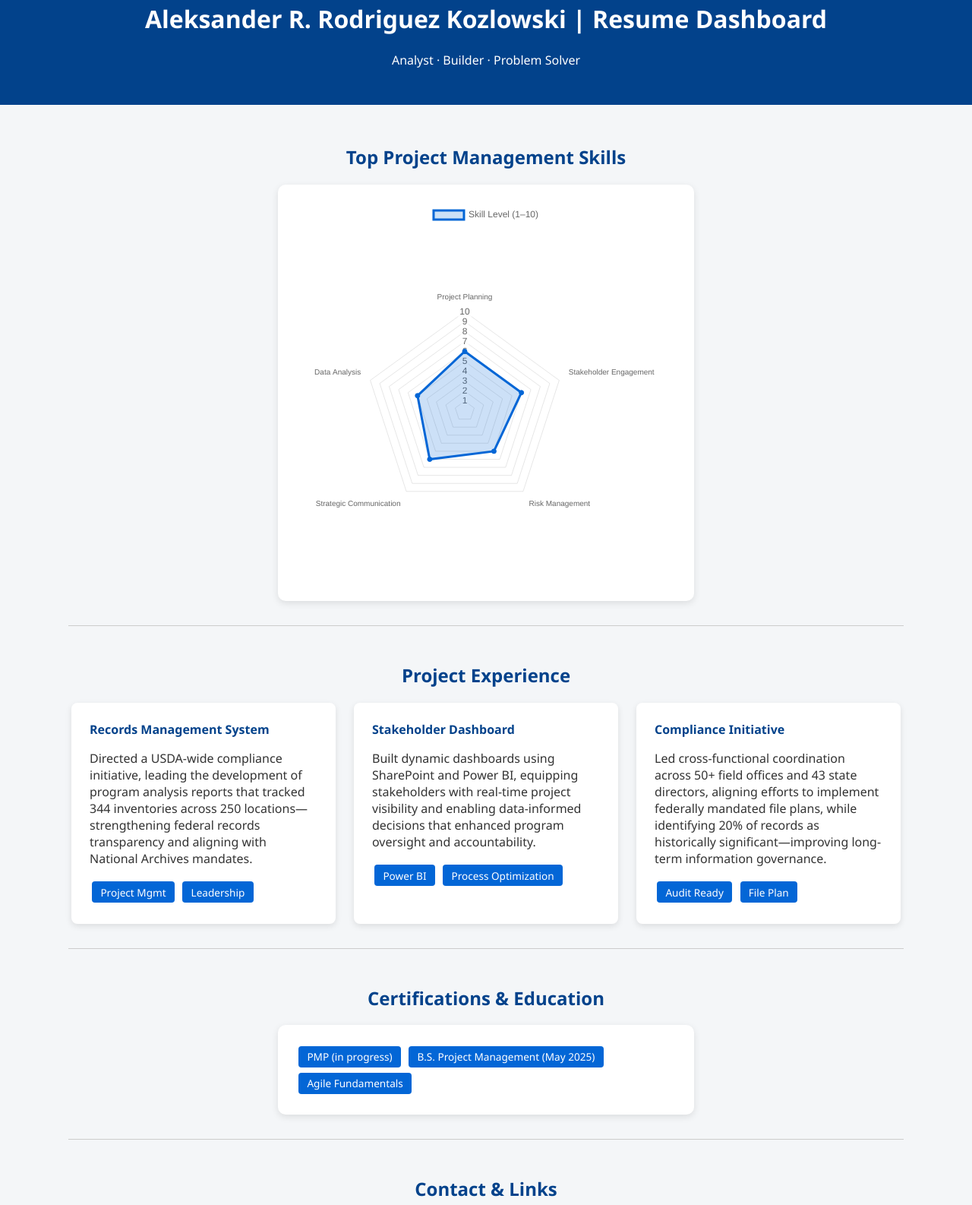
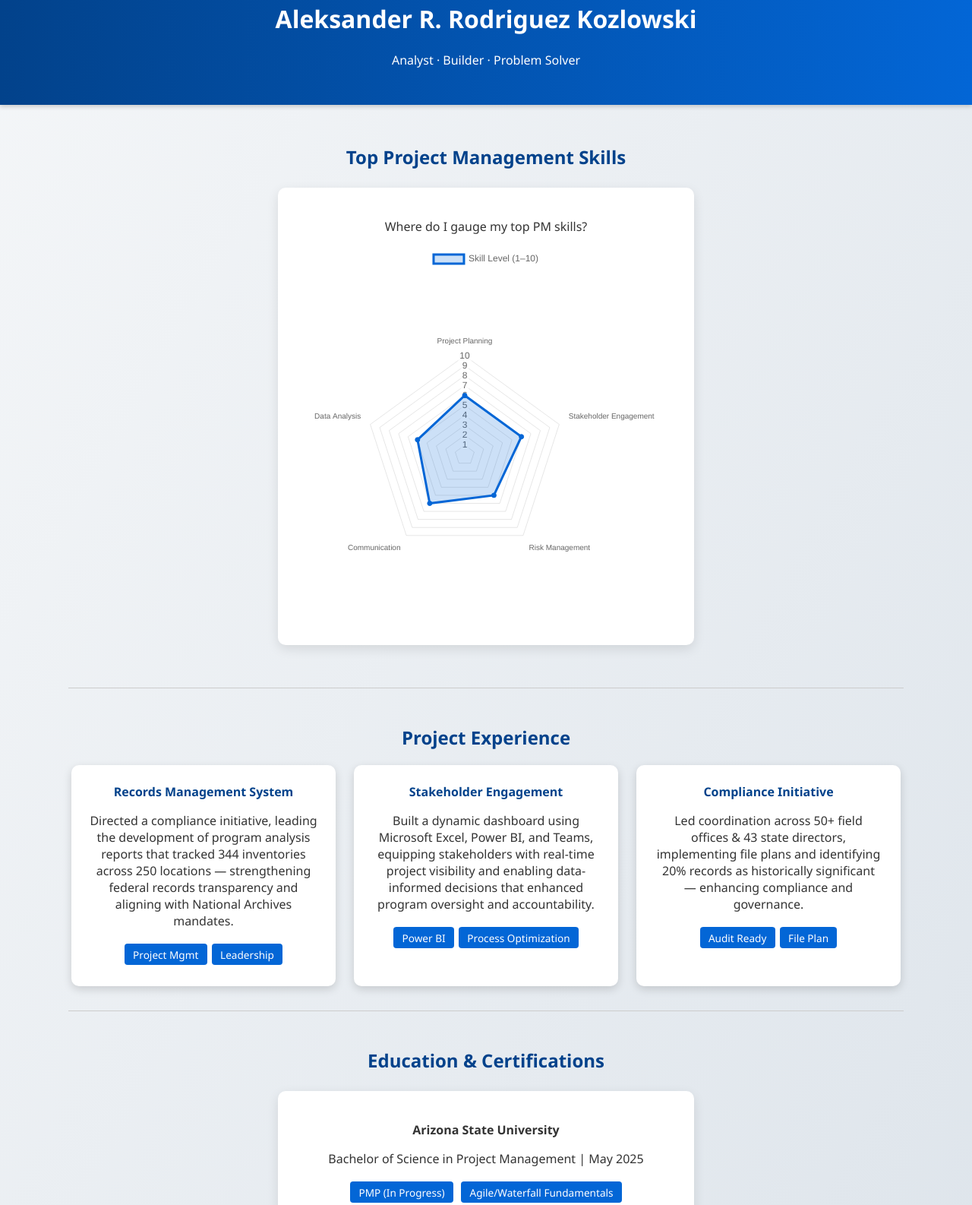
Before and after one commit to alekrodriguezresume/Resume, a plain HTML site: page index.html in a window 1280 px wide. Shown: the part 50-1636 px from the top of the page at 76% size. Drawn offline with nearby package versions, Linux system fonts and the light colour scheme.

Commit message:
Update index.html

```diff
--- a/index.html
+++ b/index.html
@@ -3,20 +3,22 @@
 <head>
   <meta charset="UTF-8" />
   <meta name="viewport" content="width=device-width, initial-scale=1.0"/>
-  <title>Aleksander R. Rodriguez Kozlowski | Dashboard</title>
+  <title>Aleksander R. Rodriguez Kozlowski | Resume Dashboard</title>
   <script src="https://cdn.jsdelivr.net/npm/chart.js"></script>
   <style>
     body {
       margin: 0;
       font-family: 'Segoe UI', sans-serif;
-      background-color: #f4f6f8;
+      background: linear-gradient(to bottom right, #f4f6f8, #dce3ea);
       color: #333;
+      text-align: center;
     }
     header {
-      background-color: #02428b;
+      background: linear-gradient(to right, #02428b, #0366d6);
       color: white;
       padding: 2rem;
       text-align: center;
+      box-shadow: 0 2px 6px rgba(0, 0, 0, 0.2);
     }
     main {
       max-width: 1100px;
@@ -29,18 +31,19 @@
       padding-bottom: 2rem;
     }
     h2 {
-      text-align: center;
       color: #02428b;
     }
     .chart-wrapper {
       background: white;
       padding: 1.5rem;
       border-radius: 10px;
-      box-shadow: 0 3px 10px rgba(0,0,0,0.1);
-      margin-top: 1rem;
+      box-shadow: 0 5px 15px rgba(0,0,0,0.1);
+      margin: 1.5rem auto;
       max-width: 500px;
-      margin-left: auto;
-      margin-right: auto;
+      transition: transform 0.3s ease;
+    }
+    .chart-wrapper:hover {
+      transform: scale(1.02);
     }
     .experience-grid {
       display: flex;
@@ -51,9 +54,13 @@
     .exp-card {
       background: white;
       padding: 1.5rem;
-      border-radius: 8px;
+      border-radius: 10px;
       width: 300px;
-      box-shadow: 0 3px 8px rgba(0,0,0,0.1);
+      box-shadow: 0 4px 12px rgba(0,0,0,0.15);
+      transition: transform 0.3s ease;
+    }
+    .exp-card:hover {
+      transform: translateY(-5px);
     }
     .exp-card h4 {
       margin: 0 0 0.5rem;
@@ -74,19 +81,22 @@
       background: #eaeaea;
       font-size: 0.9rem;
     }
+    a {
+      color: #0366d6;
+      text-decoration: none;
+    }
+    a:hover {
+      text-decoration: underline;
+    }
     @media (max-width: 600px) {
-      .chart-wrapper {
-        padding: 1rem;
-      }
-      .exp-card {
-        width: 100%;
-      }
+      .chart-wrapper { padding: 1rem; }
+      .exp-card { width: 100%; }
     }
   </style>
 </head>
 <body>
   <header>
-    <h1>Aleksander R. Rodriguez Kozlowski | Resume Dashboard</h1>
+    <h1>Aleksander R. Rodriguez Kozlowski</h1>
     <p>Analyst · Builder · Problem Solver</p>
   </header>
 
@@ -94,6 +104,7 @@
     <section>
       <h2>Top Project Management Skills</h2>
       <div class="chart-wrapper">
+        <p>Where do I gauge my top PM skills?</p>
         <canvas id="skillsChart" height="250"></canvas>
       </div>
     </section>
@@ -101,87 +112,46 @@
     <section>
       <h2>Project Experience</h2>
       <div class="experience-grid">
-        <div class="exp-card">
-          <h4>Records Management System</h4>
-          <p>Directed a USDA-wide compliance initiative, leading the development of program analysis reports that tracked 344 inventories across 250 locations—strengthening federal records transparency and aligning with National Archives mandates.</p>
-          <span class="badge">Project Mgmt</span>
-          <span class="badge">Leadership</span>
-        </div>
-        <div class="exp-card">
-          <h4>Stakeholder Dashboard</h4>
-          <p>Built dynamic dashboards using SharePoint and Power BI, equipping stakeholders with real-time project visibility and enabling data-informed decisions that enhanced program oversight and accountability.</p>
-          <span class="badge">Power BI</span>
-          <span class="badge">Process Optimization</span>
-        </div>
-        <div class="exp-card">
-          <h4>Compliance Initiative</h4>
-          <p>Led cross-functional coordination across 50+ field offices and 43 state directors, aligning efforts to implement federally mandated file plans, while identifying 20% of records as historically significant—improving long-term information governance.</p>
-          <span class="badge">Audit Ready</span>
-          <span class="badge">File Plan</span>
-        </div>
+        <div class="exp-card"><h4>Records Management System</h4><p>Directed a compliance initiative, leading the development of program analysis reports that tracked 344 inventories across 250 locations — strengthening federal records transparency and aligning with National Archives mandates.</p><span class="badge">Project Mgmt</span><span class="badge">Leadership</span></div>
+        <div class="exp-card"><h4>Stakeholder Engagement</h4><p>Built a dynamic dashboard using Microsoft Excel, Power BI, and Teams, equipping stakeholders with real-time project visibility and enabling data-informed decisions that enhanced program oversight and accountability.</p><span class="badge">Power BI</span><span class="badge">Process Optimization</span></div>
+        <div class="exp-card"><h4>Compliance Initiative</h4><p>Led coordination across 50+ field offices & 43 state directors, implementing file plans and identifying 20% records as historically significant — enhancing compliance and governance.</p><span class="badge">Audit Ready</span><span class="badge">File Plan</span></div>
       </div>
     </section>
 
     <section>
-      <h2>Certifications & Education</h2>
+      <h2>Education & Certifications</h2>
       <div class="chart-wrapper">
-        <p class="badge">PMP (in progress)</p>
-        <p class="badge">B.S. Project Management (May 2025)</p>
-        <p class="badge">Agile Fundamentals</p>
+        <p><strong>Arizona State University</strong></p>
+        <p>Bachelor of Science in Project Management | May 2025</p>
+        <p class="badge">PMP (In Progress)</p>
+        <p class="badge">Agile/Waterfall Fundamentals</p>
       </div>
     </section>
 
     <section>
       <h2>Contact & Links</h2>
-      <div class="chart-wrapper" style="text-align: center;">
+      <div class="chart-wrapper">
         <p><a href="mailto:alekrodriguezresume@gmail.com">alekrodriguezresume@gmail.com</a></p>
-        <p><a href="https://linkedin.com/in/alekrodriguez" target="_blank">LinkedIn Profile</a></p>
+        <p><a href="https://www.linkedin.com/in/alekrodriguez" target="_blank">LinkedIn Profile</a></p>
         <p>Palm Bay, FL</p>
       </div>
     </section>
   </main>
 
-  <footer>
-    &copy; 2025 Aleksander R. Rodriguez Kozlowski
-  </footer>
+  <footer>&copy; 2025 Aleksander R. Rodriguez Kozlowski</footer>
 
   <script>
-    const ctx = document.getElementById('skillsChart').getContext('2d');
-    new Chart(ctx, {
+    new Chart(document.getElementById('skillsChart').getContext('2d'), {
       type: 'radar',
       data: {
-        labels: ['Project Planning', 'Stakeholder Engagement', 'Risk Management', 'Strategic Communication', 'Data Analysis'],
-        datasets: [{
-          label: 'Skill Level (1–10)',
-          data: [6, 6, 5, 6, 5],
-          fill: true,
-          backgroundColor: 'rgba(3, 102, 214, 0.2)',
-          borderColor: 'rgba(3, 102, 214, 1)',
-          pointBackgroundColor: 'rgba(3, 102, 214, 1)'
-        }]
+        labels: ['Project Planning', 'Stakeholder Engagement', 'Risk Management', 'Communication', 'Data Analysis'],
+        datasets: [{ label: 'Skill Level (1–10)', data: [6, 6, 5, 6, 5], fill:true, backgroundColor:'rgba(3,102,214,0.2)', borderColor:'rgba(3,102,214,1)', pointBackgroundColor:'rgba(3,102,214,1)' }]
       },
       options: {
         responsive: true,
-        animation: {
-          duration: 1500,
-          easing: 'easeOutBounce'
-        },
-        scales: {
-          r: {
-            angleLines: { display: false },
-            suggestedMin: 0,
-            suggestedMax: 10
-          }
-        },
-        plugins: {
-          tooltip: {
-            callbacks: {
-              label: function(context) {
-                return `${context.label}: Skill Level ${context.raw}/10`;
-              }
-            }
-          }
-        }
+        animation: { duration:1500, easing:'easeOutBounce' },
+        scales: { r: { angleLines:{display:false}, suggestedMin:0, suggestedMax:10 } },
+        plugins: { tooltip:{ callbacks:{ label: ctx => `${ctx.label}: ${ctx.raw}/10` } } }
       }
     });
   </script>
```
